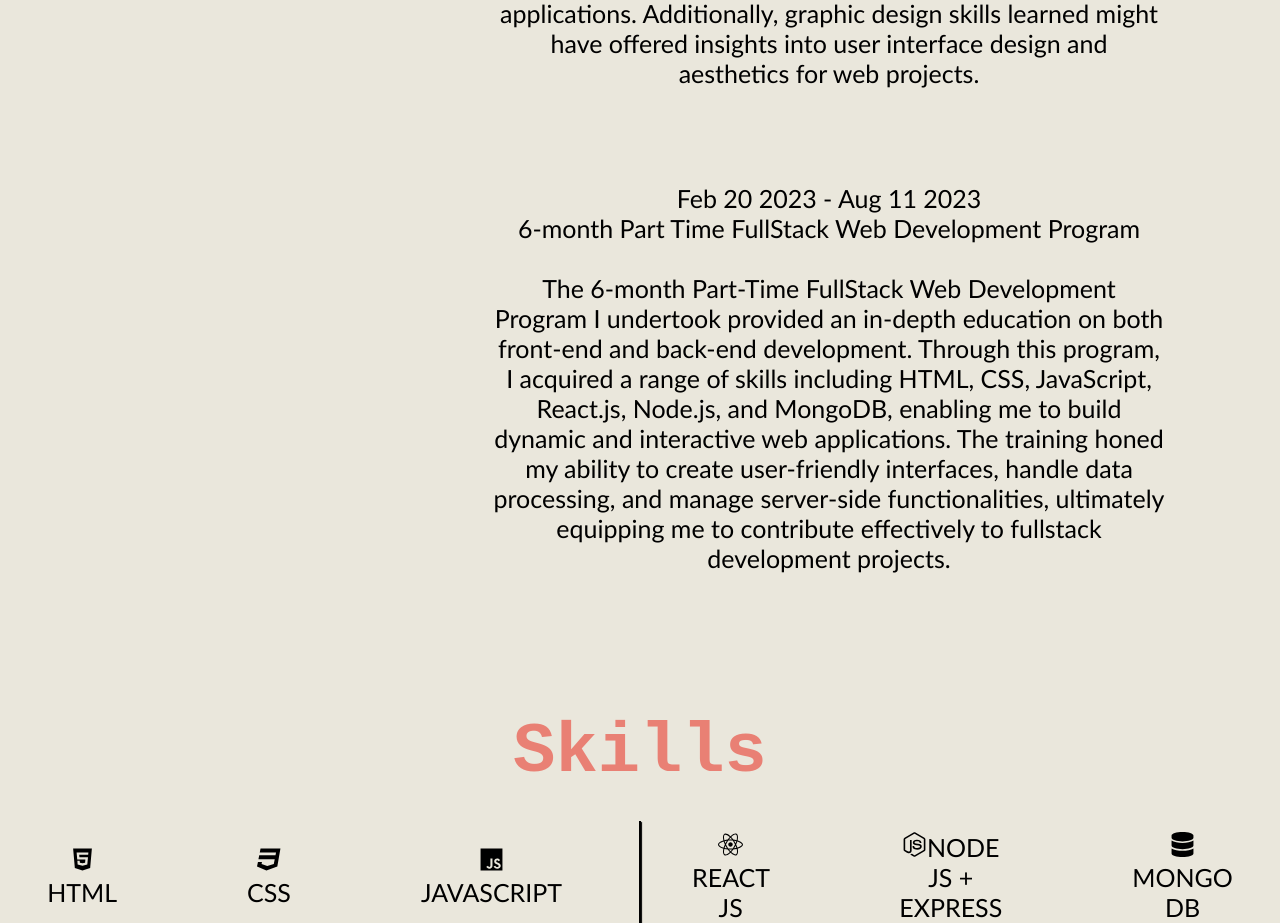
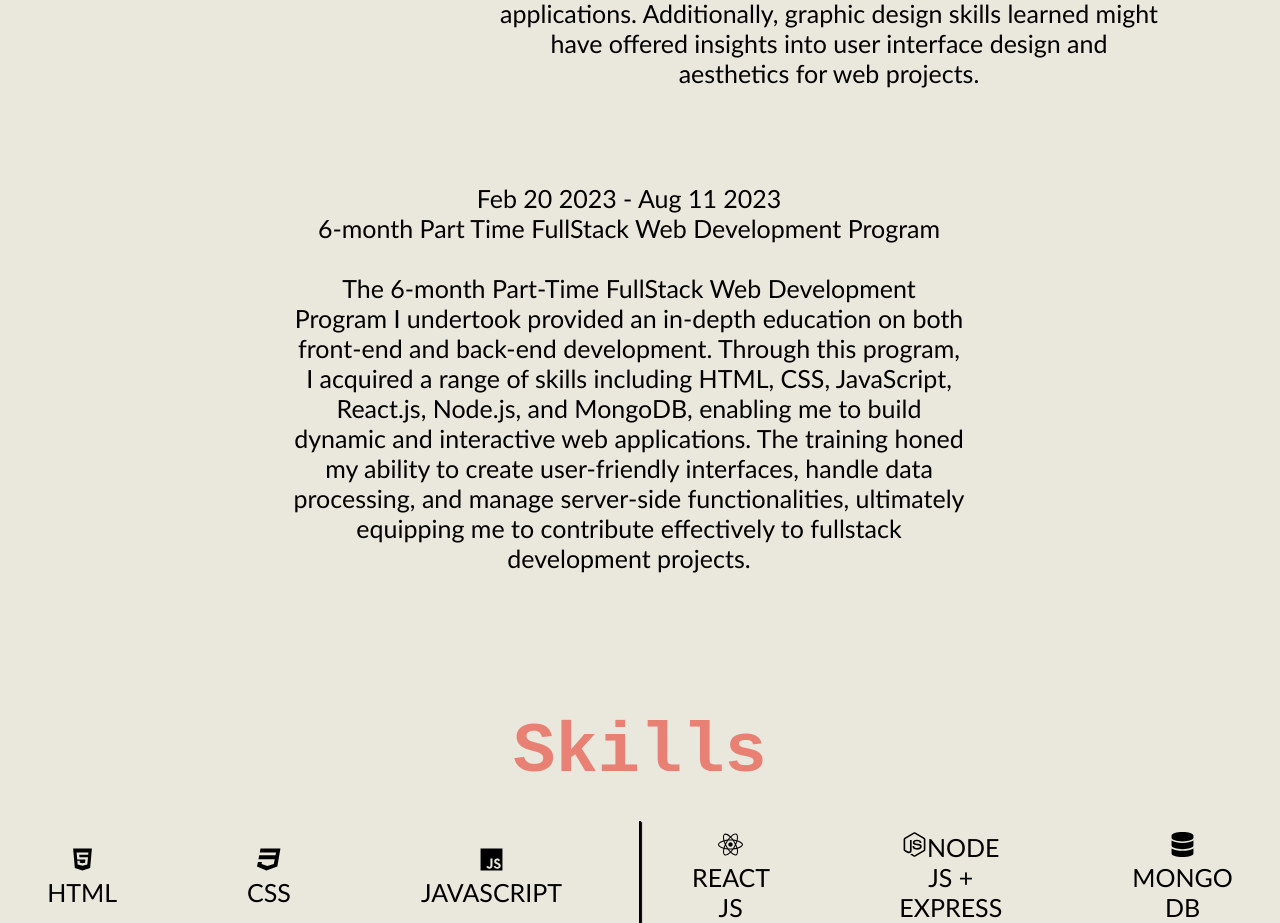
Before and after one commit to cyyy21/final-project-portfolio, a React (Vite) app: page / in a window 1280 px wide. Shown: the part 1629-2552 px from the top of the page. Built offline with nearby package versions, Linux system fonts and the light colour scheme; the HTML template or start-up script is replaced by a standard one.

Commit message:
'updating ui '

```diff
--- a/src/Home/Home.jsx
+++ b/src/Home/Home.jsx
@@ -30,6 +30,7 @@ function Home() {
       setToggle(!toggle);
     }
   }
+
 
   return (
     <div>
@@ -116,11 +117,12 @@ function Home() {
                 for web projects.
                 <br />
               </p>
-              <p>
+          <p style={{position:'relative', right:'200px'}}>
                 <br />
                 <br />
                 Feb 20 2023 - Aug 11 2023 <br />
-                6-month Part Time FullStack Web Development Program <br />
+                6-month Part Time FullStack Web Development Program
+                <br />
                 <br />
                 The 6-month Part-Time FullStack Web Development Program I
                 undertook provided an in-depth education on both front-end and
@@ -131,7 +133,8 @@ function Home() {
                 user-friendly interfaces, handle data processing, and manage
                 server-side functionalities, ultimately equipping me to
                 contribute effectively to fullstack development projects.
-              </p>
+                </p>
+
               <br />
             </div>
           </div>
```
